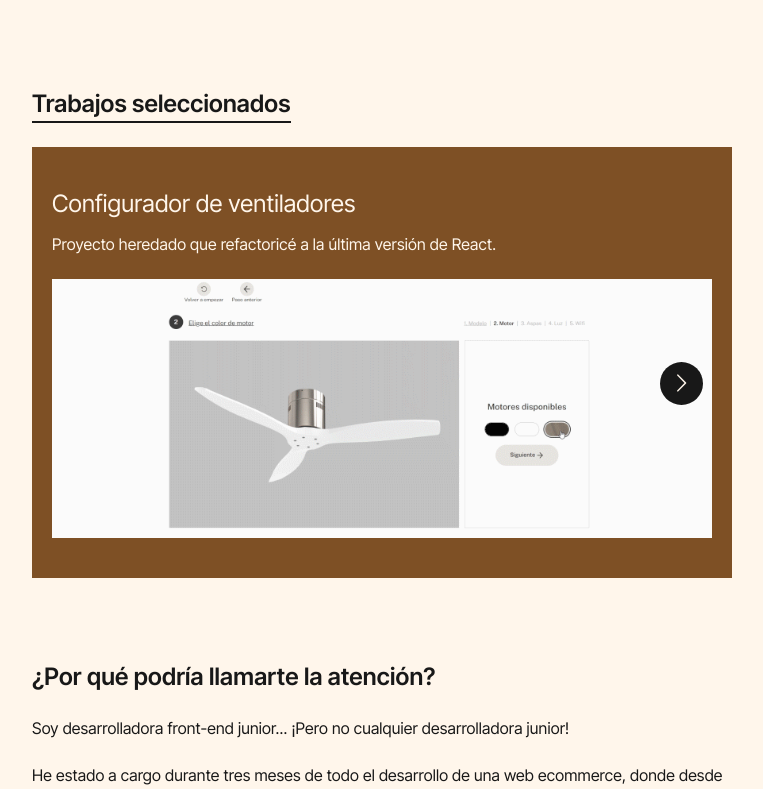
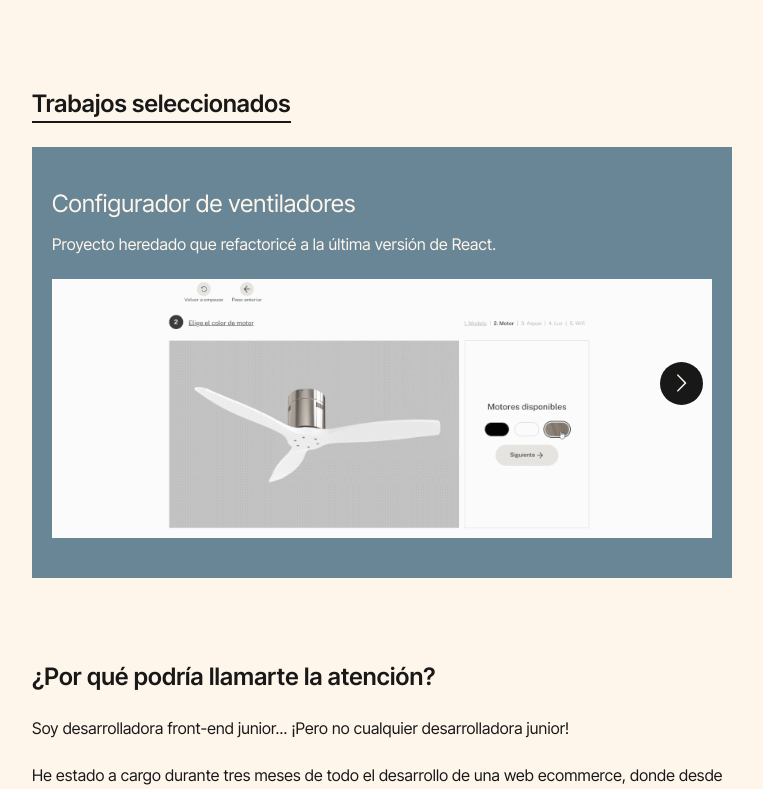
Before and after one commit to SofiaBManzano/sofia-portfolio-2022, a React (Create React App) app: page / in a window 1280 px wide. Shown: the part 753-1542 px from the top of the page, without its empty margins (258-1021 px from the left). Built offline with nearby package versions, Linux system fonts and the light colour scheme.

Commit message:
change: brown color to blue color

```diff
--- a/src/components/main/SelectedWorks/TemplateWork.scss
+++ b/src/components/main/SelectedWorks/TemplateWork.scss
@@ -1,6 +1,6 @@
 .c-block-work{
     margin-bottom: 20px;
- background-color: $brown-color;
+ background-color: $blue-color;
  padding-top: 80px;
  padding-right: 20px;
  padding-bottom: 40px;
@@ -42,7 +42,7 @@ aspect-ratio: 832 / 326;
 .react-multiple-carousel__arrow--right{
     top: calc(5% + 1px) !important;
 
-    background-color: $brown-color;
+    background-color: $blue-color;
     @include tablet{
         top: inherit !important;
 
@@ -57,7 +57,7 @@ aspect-ratio: 832 / 326;
     }
 }
 .react-multiple-carousel__arrow{
-    background-color: $brown-color !important;
+    background-color: $blue-color !important;
     @include tablet{
         background-color: $black-color !important;
     }
--- a/src/styles/Variables.scss
+++ b/src/styles/Variables.scss
@@ -5,4 +5,4 @@ $text-font: 'Inter Tight', sans-serif;
 //colors
 $black-color: rgb(24, 24, 24);
 $cream-color: rgb(255, 246, 235);
-$brown-color: rgb(126, 80, 37);
+$blue-color: #698696;
```
Also changed, not shown: 1 other file (tests, documents, lock files or other folders).
